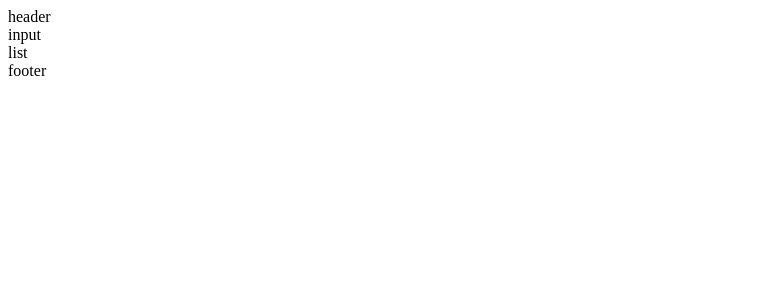
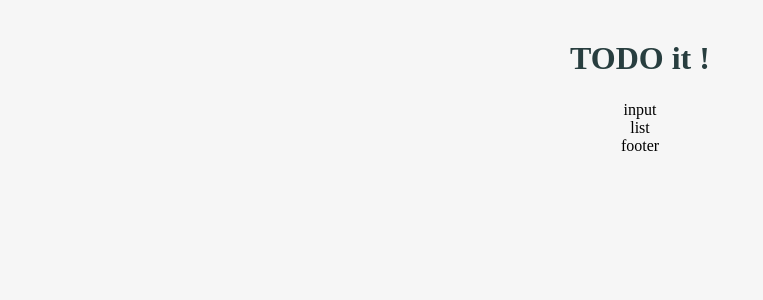
Before and after one commit to SuzinRoh/vue-intermediate, a Vue app in the folder vue-todo/: page / in a window 1280 px wide. Shown: the top 300 px of the page, without its empty margins (0-763 px from the left). Built offline with nearby package versions, Linux system fonts and the light colour scheme.

Commit message:
font 추가, sryle추가, header 타이틀 추가

```diff
--- a/vue-todo/public/index.html
+++ b/vue-todo/public/index.html
@@ -5,6 +5,9 @@
     <meta http-equiv="X-UA-Compatible" content="IE=edge">
     <meta name="viewport" content="width=device-width,initial-scale=1.0">
     <link rel="icon" href="<%= BASE_URL %>favicon.ico">
+    <link rel="preconnect" href="https://fonts.googleapis.com">
+    <link rel="preconnect" href="https://fonts.gstatic.com" crossorigin>
+    <link href="https://fonts.googleapis.com/css2?family=Ubuntu:ital,wght@0,300;0,400;0,500;0,700;1,300;1,400;1,500;1,700&display=swap" rel="stylesheet">
     <title><%= htmlWebpackPlugin.options.title %></title>
   </head>
   <body>
--- a/vue-todo/src/App.vue
+++ b/vue-todo/src/App.vue
@@ -1,5 +1,5 @@
 <template>
-  <div id="app">
+  <div>
     <TodoHeader></TodoHeader>
     <TodoInput></TodoInput>
     <TodoList></TodoList>
@@ -14,7 +14,8 @@ import TodoList from './components/TodoList.vue'
 import TodoFooter from './components/TodoFooter.vue'
 
 export default {
-  components: {
+  name: 'App'
+  , components: {
     TodoHeader
     , TodoInput
     , TodoList
@@ -24,5 +25,21 @@ export default {
 </script>
 
 <style>
+  body {
+    text-align: center;
+    background-color: #F6F6F6
+  }
 
+  input {
+    border-style: groove;
+    width: 200px;
+  }
+
+  button {
+    border-style: groove;
+  }
+
+  .shadow {
+    box-shadow: 5px 10px 10px rgba(0, 0, 0, 0.03);
+  }
 </style>
--- a/vue-todo/src/components/TodoHeader.vue
+++ b/vue-todo/src/components/TodoHeader.vue
@@ -1,15 +1,14 @@
 <template>
     <div>
-        header
+        <h1>TODO it ! </h1>
     </div>
 </template>
 
-<script>
-export default {
-    // js scripit
-}
-</script>
 
-<style>
-/* css */
+<style scoped>
+    h1 {
+        color: #283e3f;
+        font-weight: 900;
+        margin: 2.5rem 0 1.5rem;
+    }
 </style>
```
